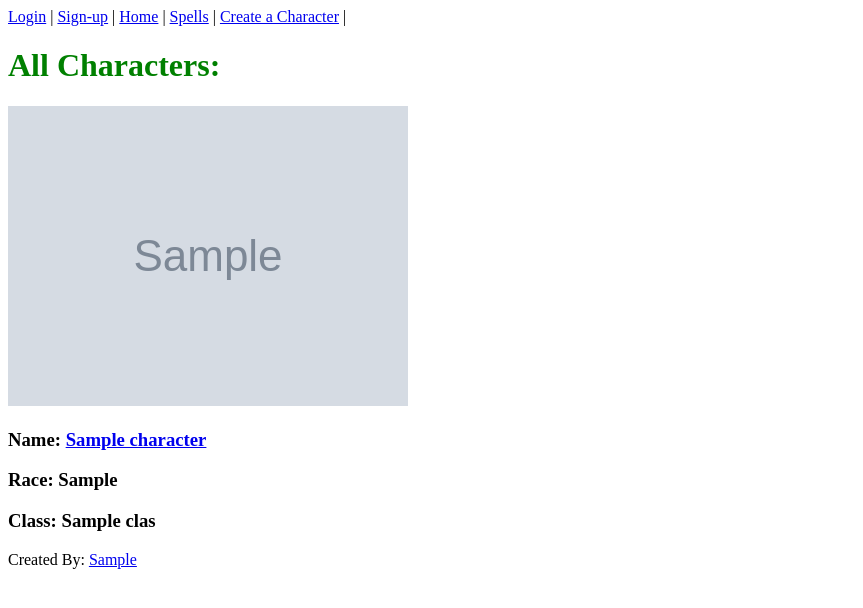
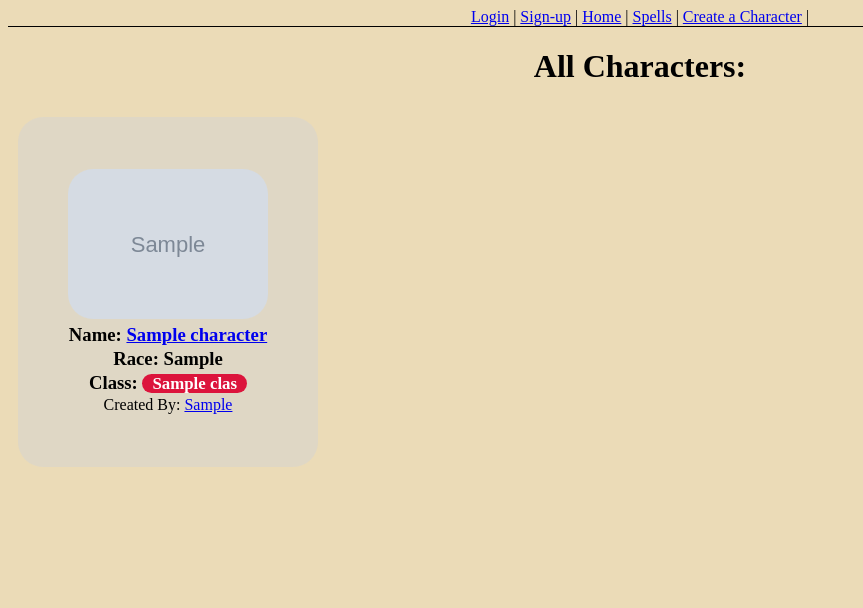
Before and after one commit to matthew-f-bell/homebrew-character-builder, a Django app: page / in a window 1280 px wide. Shown: the top 608 px of the page, without its empty margins (0-863 px from the left). Run offline with Django 3.2, Linux system fonts and the light colour scheme; tables that the repository leaves empty hold one stand-in row (values such as "Sample post"); grey boxes marked "Sample" are stand-in pictures; style sheets or scripts are compiled from the project's sources; some libraries are stand-ins or nearby versions.

Commit message:
styled character and spell list

```diff
--- a/main_app/static/styles/style.scss
+++ b/main_app/static/styles/style.scss
@@ -1,3 +1,59 @@
-h1 {
-    color: green;
+
+// General Overall Site Styling
+body {
+    background: #EBDBB7;
+    text-align: center;
 }
+
+// Nav Bar Styling
+nav {
+    border-bottom: 1px solid black;
+}
+
+// Spell && Character Cards for Profile and Home Page Styling
+.container {
+    display: grid;
+    grid-template-columns: repeat(3, 1fr);
+    align-items: center;
+
+    .card {
+        display: flex;
+        flex-direction: column;
+        justify-content: center;
+        align-items: center;
+        color: black;
+        background: rgba(211,211,211,0.5);
+        width: 300px;
+        height: 350px;
+        margin: 10px 10px;
+        border-radius: 25px;
+
+        .card-details {
+            margin: 1px auto;
+
+            .hero-block {
+                background: crimson;
+                color: white;
+                border-radius: 10px;
+                text-align: center;
+                font-size: .9em;
+                padding: 0 10px;
+            }
+        }
+
+        .card-img {
+            max-width: 200px;
+            max-height: 200px;
+            border-radius: 25px;
+        }
+    }
+}
+
+// Character Detail Styling
+.character-specs {
+    position: absolute;
+
+    .character-img {
+        width: 500px;
+    }
+}
--- a/main_app/templates/character_list.html
+++ b/main_app/templates/character_list.html
@@ -6,24 +6,28 @@
 
 {% block body %}
     <h1>All Characters:</h1>
+    <div class="container">
         {% for character in characters %}
+            <div class="card">
             {% if character.image %}
                 <a href="{% url 'character-detail' character.pk %}">
-            <img src="{{character.image}}" alt="{{character.name}}" />
+                    <img class="card-img" src="{{character.image}}" alt="{{character.name}}" />
                 </a>
             {% else %}
             {% endif %}
-    <h3>Name:
+            <h3 class="card-details">Name:
                 <a href="{% url 'character-detail' character.pk %}">
                     {{character.name}}
                 </a>
             </h3>
-    <h3>Race: {{character.race}}</h3>
-    <h3>Class:
+            <h3 class="card-details">Race: {{character.race}}</h3>
+            <h3 class="card-details">Class:
                 {% for character_class in character.character_class.all %}
-            <span>{{ character_class.name }}</span>
+                    <span class="card-details hero-block">{{ character_class.name }}</span>
                 {% endfor %}
             </h3>
-    <p>Created By: <a href="{% url 'profile' character.user.id %}">{{ character.user.first_name }}</a></p>
+            <p class="card-details">Created By: <a href="{% url 'profile' character.user.id %}">{{ character.user.first_name }}</a></p>
+            </div>
         {% endfor %}
+    </div>
 {% endblock %}
--- a/main_app/views.py
+++ b/main_app/views.py
@@ -103,7 +103,7 @@ def signup_view(request):
                         user.save()
                         login(request, user)
                         print('HEY ', user.first_name)
-                        return HttpResponseRedirect('/')
+                        return HttpResponseRedirect('/login')
                 else:
                         return render(request, 'signup.html', {'form': form})
         else:
```
Also changed, not shown: characterbuilder/settings.py (+5 -4 lines), main_app/templates/character_detail.html (+25 -12 lines), main_app/templates/spell_list.html (+8 -6 lines), static/styles/style.css (+40 -2 lines), 1 other file. Lines whose indentation alone changed are shown as unchanged.
